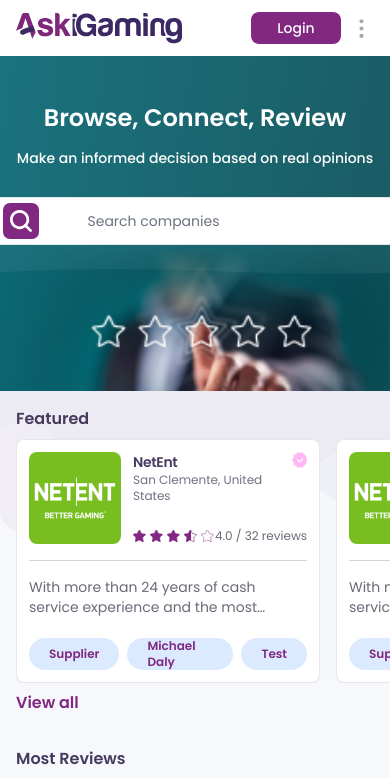
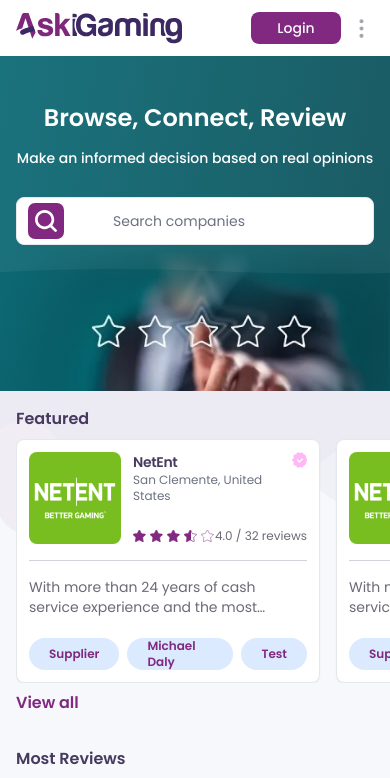
Before and after one commit to stancev/aski-gaming, a Next.js app: page / in a window 390 px wide. Shown: the top 778 px of the page. Built offline with nearby package versions, Linux system fonts and the light colour scheme.

Commit message:
HomeSearch/MobMenu responsive padding fix

```diff
--- a/components/HomeSearch.tsx
+++ b/components/HomeSearch.tsx
@@ -32,7 +32,7 @@
     >
       <div className="relative rounded-[10px] xl:h-[64px] xl:w-[636px]">
         <Input
-          className="w-86 h-12 py-2 pl-24 pr-10 xl:h-full xl:w-full xl:text-[16px]"
+          className="h-12 min-w-[200px] py-2 pl-24 pr-10 xl:h-full xl:w-full xl:text-[16px]"
           placeholder="Search companies"
           type="text"
           name="search"
--- a/components/MobMenu.tsx
+++ b/components/MobMenu.tsx
@@ -14,7 +14,7 @@
       <DialogTrigger asChild>
         <Image src="/icons/dots-ico.svg" alt="Menu" width={25} height={25} />
       </DialogTrigger>
-      <DialogContent className="h-screen min-w-full">
+      <DialogContent className="mt-6 h-screen min-w-full">
         <DialogHeader>
           <DialogClose asChild>
             <Link href="/" className="py-2 text-base leading-10">
```
Also changed, not shown: public/askigaming-hero-section-mob.webp.
